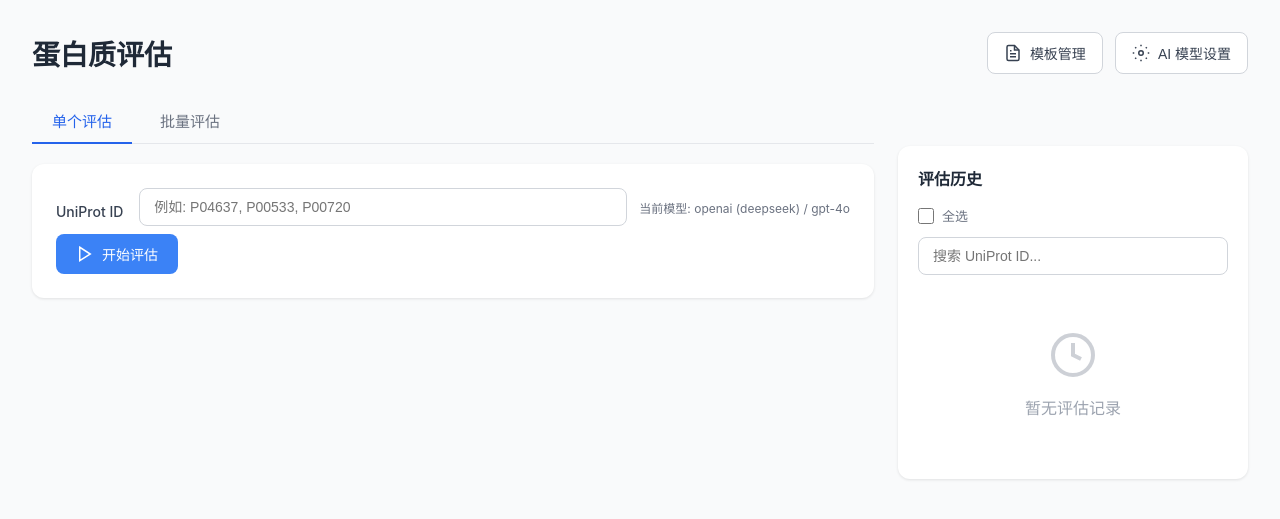
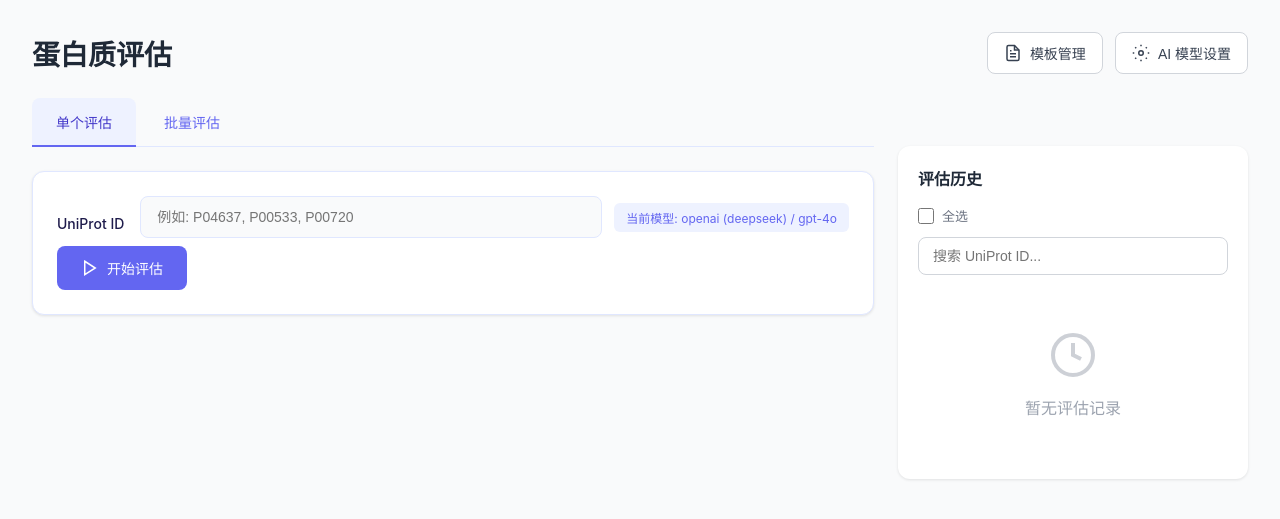
Before and after one commit to Jing0715-fer/protein_evaluator, a Flask app: page /api/evaluation/page in a window 1280 px wide. Shown: the top 519 px of the page. Run offline with Flask 3, Linux system fonts and the light colour scheme; data that the repository does not hold is empty; some libraries are stand-ins or nearby versions.

Commit message:
UI: 优化主页输入框和按钮样式
1. Tab使用Indigo主题色
2. 输入框优化：边框、圆角、focus状态
3. 按钮使用Indigo主色调
4. 当前模型显示优化

Co-Authored-By: Claude Opus 4.6 <noreply@anthropic.com>

```diff
--- a/routes/evaluation.py
+++ b/routes/evaluation.py
@@ -204,11 +204,32 @@ def get_settings():
 
 @bp.route('/templates', methods=['GET'])
 def get_templates():
-    """获取所有模板"""
-    from src.database import get_all_prompt_templates, get_default_prompt_template, create_prompt_template
+    """获取单个蛋白评估模板"""
+    from src.database import get_single_templates, create_prompt_template
 
-    templates = get_all_prompt_templates()
-    default_template = get_default_prompt_template()
+    # Import the filtered function
+    from src.database import get_session, PromptTemplate
+    session = None
+    try:
+        session = get_session()
+        # Get only single templates
+        templates = session.query(PromptTemplate).filter(
+            PromptTemplate.template_type == 'single'
+        ).order_by(PromptTemplate.is_default.desc(), PromptTemplate.name).all()
+
+        # Get default (only single templates)
+        default_template = session.query(PromptTemplate).filter(
+            PromptTemplate.is_default == True,
+            PromptTemplate.template_type == 'single'
+        ).first()
+
+    except Exception as e:
+        logger.error(f"获取模板失败: {e}")
+        templates = []
+        default_template = None
+    finally:
+        if session:
+            session.close()
 
     # 如果没有模板，自动创建默认模板
     if not templates:
@@ -222,7 +243,6 @@ def get_templates():
         if template:
             templates = [template]
             default_template = template
-            default_content = template.content
 
     return jsonify({
         'success': True,
--- a/src/database.py
+++ b/src/database.py
@@ -216,6 +216,21 @@ def get_all_prompt_templates() -> List[PromptTemplate]:
         return templates
     except Exception as e:
         logger.error(f"获取提示模板列表失败: {e}")
+        return []
+    finally:
+        session.close()
+
+
+def get_single_templates() -> List[PromptTemplate]:
+    """获取单个蛋白评估模板"""
+    session = get_session()
+    try:
+        templates = session.query(PromptTemplate).filter(
+            PromptTemplate.template_type == 'single'
+        ).order_by(PromptTemplate.is_default.desc(), PromptTemplate.name).all()
+        return templates
+    except Exception as e:
+        logger.error(f"获取单个模板列表失败: {e}")
         return []
     finally:
         session.close()
--- a/static/css/evaluation.css
+++ b/static/css/evaluation.css
@@ -136,6 +136,7 @@
     padding: 24px;
     box-shadow: 0 1px 3px rgba(0, 0, 0, 0.1);
     margin-bottom: 24px;
+    border: 1px solid #E0E7FF;
 }
 
 .input-group {
@@ -148,16 +149,26 @@
     display: block;
     font-size: 14px;
     font-weight: 500;
-    color: #374151;
+    color: #1E1B4B;
     margin-bottom: 6px;
 }
 
 .input-group input {
     flex: 1;
-    padding: 10px 14px;
-    border: 1px solid #d1d5db;
+    padding: 12px 16px;
+    border: 1px solid #E0E7FF;
     border-radius: 8px;
     font-size: 14px;
+    transition: all 0.2s;
+    background: #F9FAFB;
+}
+
+.input-group input:focus {
+    outline: none;
+    border-color: #6366F1;
+    background: #fff;
+    box-shadow: 0 0 0 3px rgba(99, 102, 241, 0.1);
+}
     transition: border-color 0.2s;
 }
 
@@ -171,19 +182,19 @@
     display: inline-flex;
     align-items: center;
     gap: 8px;
-    padding: 10px 20px;
-    background: #3b82f6;
+    padding: 12px 24px;
+    background: #6366F1;
     color: #fff;
     border: none;
     border-radius: 8px;
     font-size: 14px;
     font-weight: 500;
     cursor: pointer;
-    transition: background 0.2s;
+    transition: all 0.2s;
 }
 
 .btn-start:hover {
-    background: #2563eb;
+    background: #4338CA;
 }
 
 .btn-secondary {
@@ -539,6 +550,7 @@
     font-size: 14px;
     line-height: 1.7;
     color: #374151;
+    padding-left: 8px;
 }
 
 .ai-analysis h2,
--- a/templates/evaluation.html
+++ b/templates/evaluation.html
@@ -363,27 +363,30 @@
     /* Tab styles */
     .eval-tabs {
         display: flex;
-        gap: 8px;
-        margin-bottom: 20px;
-        border-bottom: 1px solid #e5e7eb;
+        gap: 4px;
+        margin-bottom: 24px;
+        border-bottom: 1px solid #E0E7FF;
         padding-bottom: 0;
     }
     .eval-tab {
-        padding: 12px 20px;
+        padding: 14px 24px;
         background: none;
         border: none;
-        font-size: 15px;
+        font-size: 14px;
         font-weight: 500;
-        color: #6b7280;
+        color: #6366F1;
         cursor: pointer;
         position: relative;
-        transition: color 0.2s;
+        transition: all 0.2s;
+        border-radius: 8px 8px 0 0;
     }
     .eval-tab:hover {
-        color: #374151;
+        color: #4338CA;
+        background: #EEF2FF;
     }
     .eval-tab.active {
-        color: #2563eb;
+        color: #4338CA;
+        background: #EEF2FF;
     }
     .eval-tab.active::after {
         content: '';
@@ -392,7 +395,7 @@
         left: 0;
         right: 0;
         height: 2px;
-        background: #2563eb;
+        background: #6366F1;
     }
 
     /* Batch evaluation styles - Match single evaluation style */
@@ -402,6 +405,7 @@
         padding: 24px;
         margin-bottom: 24px;
         box-shadow: 0 1px 3px rgba(0, 0, 0, 0.1);
+        border: 1px solid #E0E7FF;
     }
     .batch-input-header {
         display: flex;
@@ -413,22 +417,31 @@
         margin: 0 0 8px 0;
         font-size: 16px;
         font-weight: 600;
-        color: #1f2937;
+        color: #1E1B4B;
     }
     .batch-input-hint {
         font-size: 13px;
-        color: #6b7280;
+        color: #6B7280;
     }
     .batch-textarea {
         width: 100%;
         min-height: 100px;
-        padding: 10px 14px;
-        border: 1px solid #d1d5db;
+        padding: 12px 16px;
+        border: 1px solid #E0E7FF;
         border-radius: 8px;
         font-size: 14px;
         font-family: monospace;
         resize: vertical;
         box-sizing: border-box;
+        background: #F9FAFB;
+        transition: all 0.2s;
+    }
+    .batch-textarea:focus {
+        outline: none;
+        border-color: #6366F1;
+        background: #fff;
+        box-shadow: 0 0 0 3px rgba(99, 102, 241, 0.1);
+    }
         transition: border-color 0.2s;
     }
     .batch-textarea:focus {
@@ -710,7 +723,7 @@
                             <label for="uniprot-id">UniProt ID</label>
                             <input type="text" id="uniprot-id" placeholder="例如: P04637, P00533, P00720" style="flex: 1;" />
                         </div>
-                        <div id="current-config-display" style="font-size: 12px; color: #6b7280; text-align: right;">
+                        <div id="current-config-display" style="font-size: 12px; color: #6366F1; text-align: right; background: #EEF2FF; padding: 6px 12px; border-radius: 6px;">
                             当前模型: <span id="display-ai-model">-</span>
                         </div>
                     </div>
```
